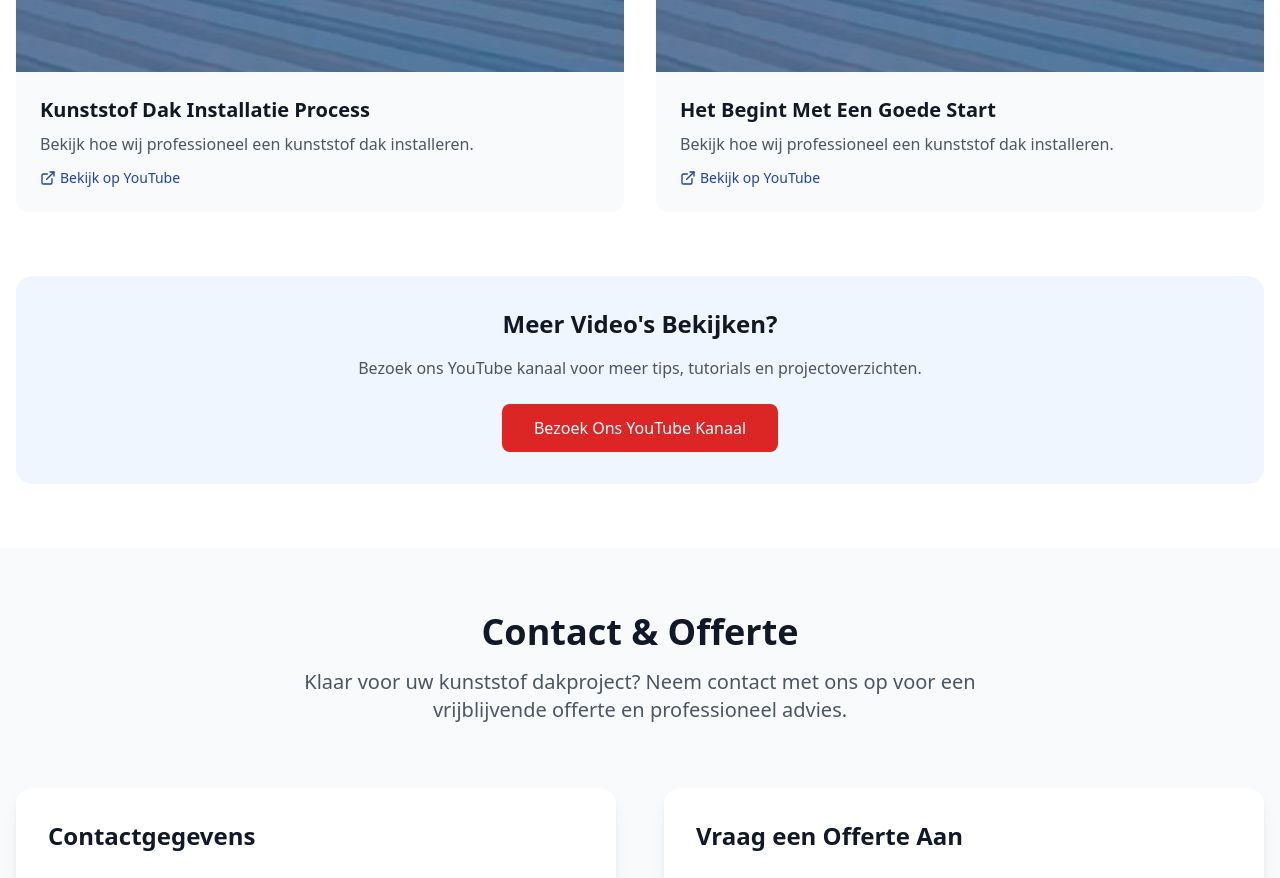
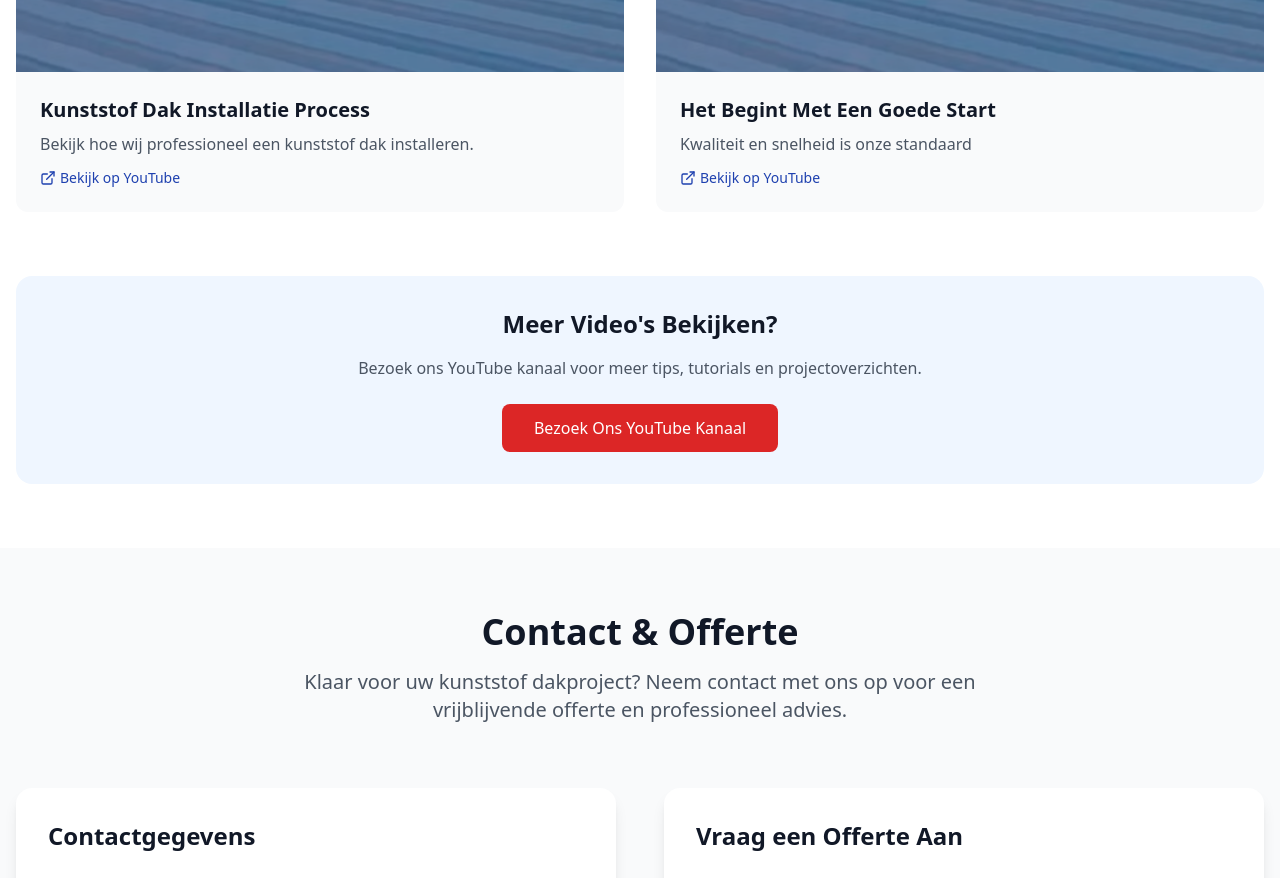
Before and after one commit to dmonfrooij/DakwerkSterken, a React (Vite) app: page / in a window 1280 px wide. Shown: the part 4540-5418 px from the top of the page. Built offline with nearby package versions, Linux system fonts and the light colour scheme.

Commit message:
Updated Videos.tsx

```diff
--- a/src/components/Videos.tsx
+++ b/src/components/Videos.tsx
@@ -13,7 +13,7 @@ const Videos = () => {
     {
       url: "https://www.youtube.com/watch?v=KBKBcIjNr38", // Placeholder - vervang door echte YouTube URL
       title: "Het Begint Met Een Goede Start",
-      description: "Bekijk hoe wij professioneel een kunststof dak installeren.",
+      description: "Kwaliteit en snelheid is onze standaard",
       thumbnail: "src/photos/2025-10-14 144844.png?auto=compress&cs=tinysrgb&w=600"
     },
   ];
```
